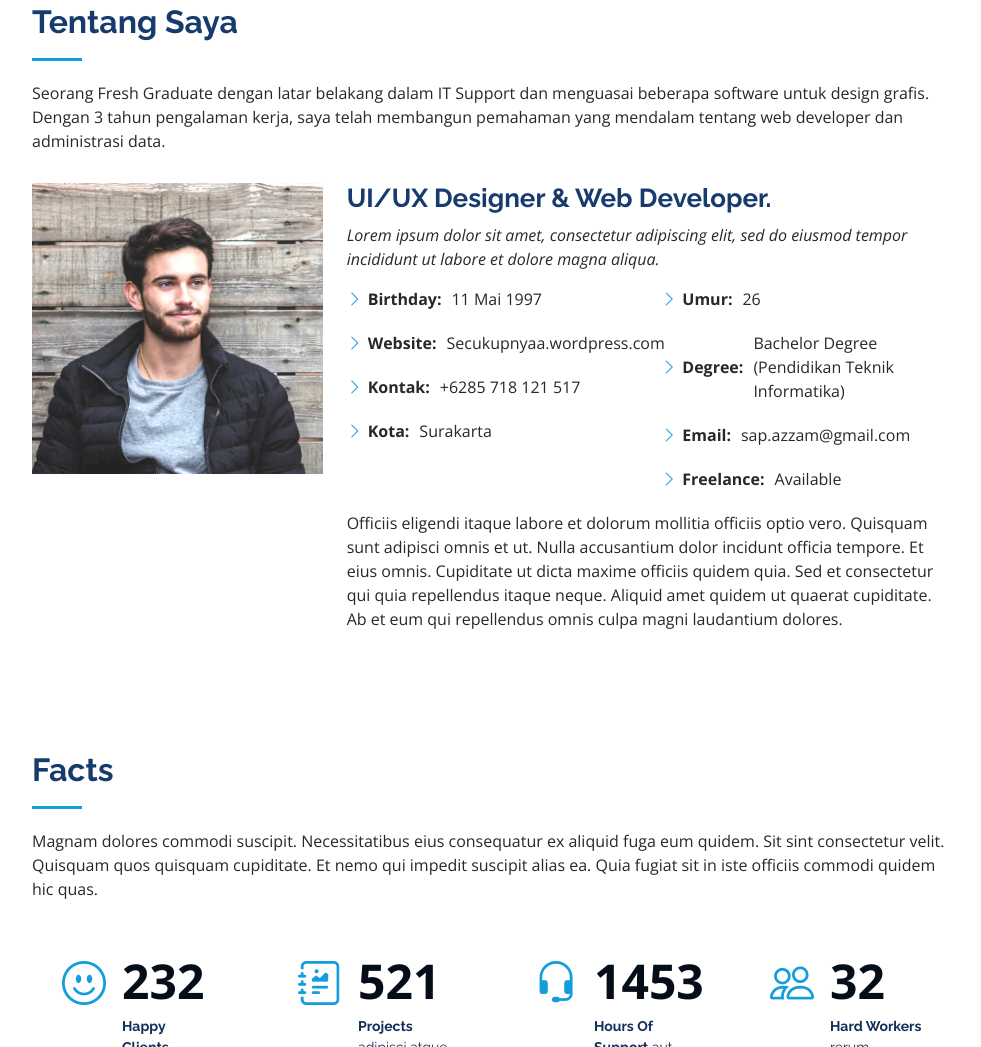
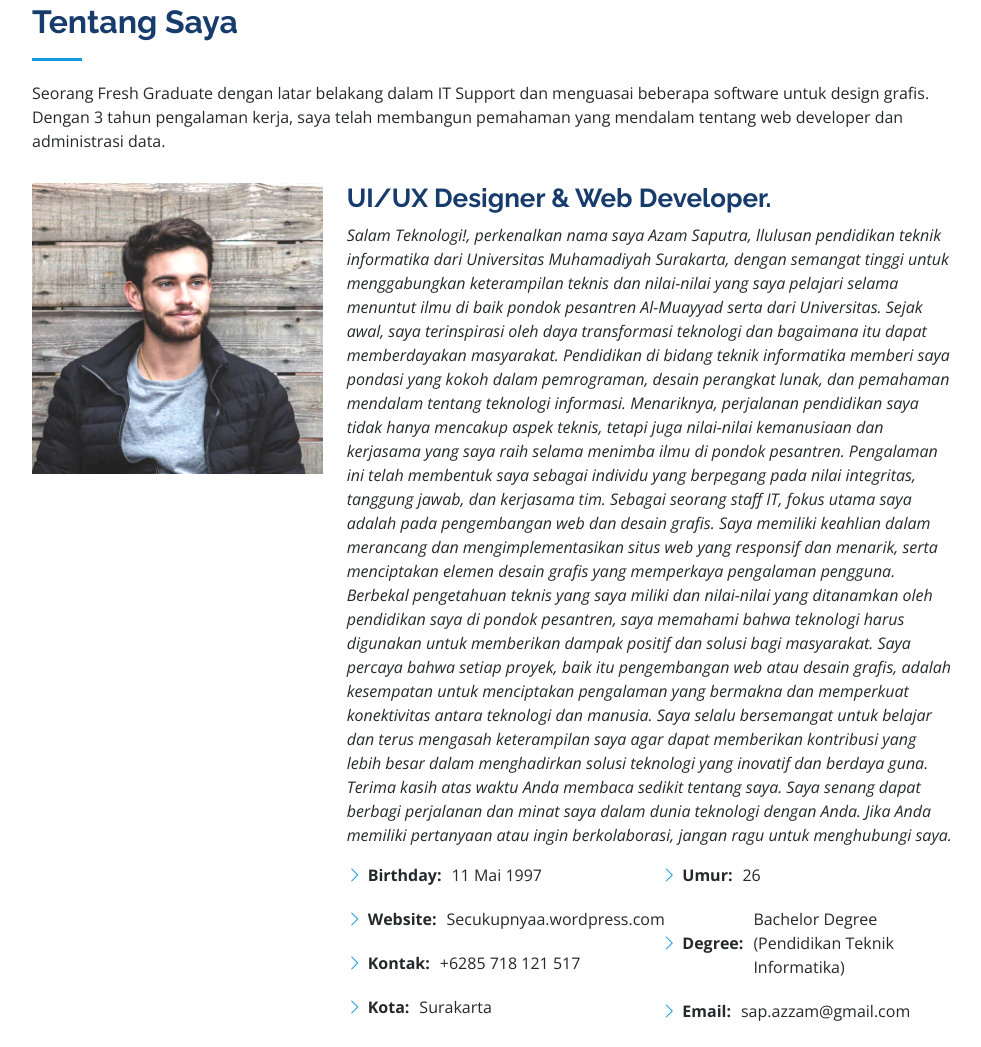
Before and after one commit to Masazzam/Masazzam.github.io, a plain HTML site: page index.html in a window 1280 px wide. Shown: the part 857-1904 px from the top of the page, without its empty margins (298-1279 px from the left). Drawn offline with nearby package versions, Linux system fonts and the light colour scheme.

Commit message:
revisi latar belakang 2

```diff
--- a/index.html
+++ b/index.html
@@ -96,8 +96,20 @@
           <div class="col-lg-8 pt-4 pt-lg-0 content" data-aos="fade-left">
             <h3>UI/UX Designer &amp; Web Developer.</h3>
             <p class="fst-italic">
-              Lorem ipsum dolor sit amet, consectetur adipiscing elit, sed do eiusmod tempor incididunt ut labore et dolore
-              magna aliqua.
+              Salam Teknologi!, perkenalkan nama saya Azam Saputra, llulusan pendidikan teknik informatika dari Universitas Muhamadiyah Surakarta, dengan semangat tinggi untuk menggabungkan keterampilan teknis dan nilai-nilai yang saya pelajari selama menuntut ilmu di baik pondok pesantren Al-Muayyad serta dari Universitas.
+
+Sejak awal, saya terinspirasi oleh daya transformasi teknologi dan bagaimana itu dapat memberdayakan masyarakat. Pendidikan di bidang teknik informatika memberi saya pondasi yang kokoh dalam pemrograman, desain perangkat lunak, dan pemahaman mendalam tentang teknologi informasi.
+
+Menariknya, perjalanan pendidikan saya tidak hanya mencakup aspek teknis, tetapi juga nilai-nilai kemanusiaan dan kerjasama yang saya raih selama menimba ilmu di pondok pesantren. Pengalaman ini telah membentuk saya sebagai individu yang berpegang pada nilai integritas, tanggung jawab, dan kerjasama tim.
+
+Sebagai seorang staff IT, fokus utama saya adalah pada pengembangan web dan desain grafis. Saya memiliki keahlian dalam merancang dan mengimplementasikan situs web yang responsif dan menarik, serta menciptakan elemen desain grafis yang memperkaya pengalaman pengguna.
+
+Berbekal pengetahuan teknis yang saya miliki dan nilai-nilai yang ditanamkan oleh pendidikan saya di pondok pesantren, saya memahami bahwa teknologi harus digunakan untuk memberikan dampak positif dan solusi bagi masyarakat. Saya percaya bahwa setiap proyek, baik itu pengembangan web atau desain grafis, adalah kesempatan untuk menciptakan pengalaman yang bermakna dan memperkuat konektivitas antara teknologi dan manusia.
+
+Saya selalu bersemangat untuk belajar dan terus mengasah keterampilan saya agar dapat memberikan kontribusi yang lebih besar dalam menghadirkan solusi teknologi yang inovatif dan berdaya guna.
+
+Terima kasih atas waktu Anda membaca sedikit tentang saya. Saya senang dapat berbagi perjalanan dan minat saya dalam dunia teknologi dengan Anda. Jika Anda memiliki pertanyaan atau ingin berkolaborasi, jangan ragu untuk menghubungi saya.
+
             </p>
             <div class="row">
               <div class="col-lg-6">
```
